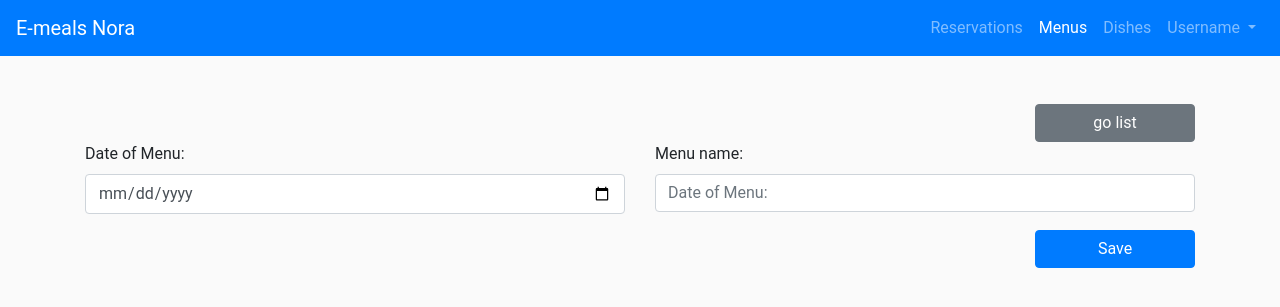
After one commit to dongraft/e-meals, a Django app: page /menus/create/ in a window 1280 px wide. The commit adds this page. Shown: the top 307 px of the page. Run offline with Django 3.2, Linux system fonts and the light colour scheme; some libraries are stand-ins or nearby versions.

Commit message:
Urls and views are defined for menu generation, and an initial view is added for the selection of dishes for a respective menu

```diff
--- a/emeals/urls.py
+++ b/emeals/urls.py
@@ -16,4 +16,6 @@ urlpatterns = [
 
     path('dishes/', include(('dishes.urls', 'dishes'), namespace='dishes')),
 
+    path('menus/', include(('menus.urls', 'menus'), namespace='menus')),
+
 ] + static(settings.MEDIA_URL, document_root=settings.MEDIA_ROOT)
--- /dev/null
+++ b/menus/forms.py
@@ -0,0 +1,22 @@
+"""Menu forms."""
+
+import datetime
+
+# Django
+from django import forms
+
+
+class MenuForm(forms.Form):
+    """Menu Form."""
+
+    date = forms.DateField(
+        label='Date of Menu:',
+        initial=datetime.date.today,
+        required=True
+    )
+    name = forms.CharField(
+        label='Monday day menu!',
+        max_length=150,
+        min_length=4,
+        required=True
+    )
--- /dev/null
+++ b/menus/urls.py
@@ -0,0 +1,25 @@
+"""Menus URLs."""
+
+# Django
+from django.urls import path
+
+# View
+from menus import views as menu_views
+
+urlpatterns = [
+    path(
+        route='',
+        view=menu_views.list_view,
+        name='menu_list'
+    ),
+    path(
+        route='create/',
+        view=menu_views.create_view,
+        name='menu_create'
+    ),
+    path(
+        route='<int:menu_id>/dishes/add/',
+        view=menu_views.add_dishes_view,
+        name='menu_add_dishes'
+    )
+]
--- a/menus/views.py
+++ b/menus/views.py
@@ -1,3 +1,60 @@
+"""Menus views."""
+
+# Django
+from django.http import HttpResponseRedirect
 from django.shortcuts import render
+from django.urls import reverse
 
-# Create your views here.
+# Models
+from menus.models import Menu, MenuDishes
+from dishes.models import Dishe
+
+# Forms
+from .forms import MenuForm
+
+
+def list_view(request):
+    """Get a list of menus."""
+
+    menus = Menu.objects.all()
+
+    return render(request, 'menus/list.html', context={
+        'menus': menus
+    })
+
+
+def create_view(request):
+    """Create a new menu."""
+
+    form = MenuForm()
+    if request.method == 'POST':
+        form = MenuForm(request.POST)
+        if form.is_valid():
+            new_dishe = Menu(**form.cleaned_data)
+            new_dishe.save()
+            return HttpResponseRedirect(reverse('menus:menu_add_dishes', args=(new_dishe.id,)))
+
+    return render(request, 'menus/create.html', context={
+        'form': form
+    })
+
+
+def add_dishes_view(request, menu_id):
+    """Add a new dishe on menu."""
+
+    menu = Menu.objects.get(pk=menu_id)
+    dishes = Dishe.objects.all()
+
+    if request.method == 'POST':
+        dishes_list = request.POST.getlist('dishes_list')
+        for dishe_id in dishes_list:
+            dishe = Dishe.objects.get(pk=dishe_id)
+            menu_dishes = MenuDishes(menu=menu, dishe=dishe)
+            menu_dishes.save()
+
+        return HttpResponseRedirect(reverse('menus:menu_list'))
+
+    return render(request, 'menus/add_dishes.html', context={
+        'menu': menu,
+        'dishes': dishes
+    })
--- /dev/null
+++ b/templates/menus/create.html
@@ -0,0 +1,49 @@
+{% extends "base.html" %}
+{% block head_content %}
+	<title>Menus | EMeals</title>
+{% endblock %}
+{% block container %}
+<div class="row">
+	<div class="col-lg-2 ml-auto">
+		<a href="{% url 'menus:menu_list' %}" class="btn btn-secondary btn-block">go list</a>
+	</div>
+	<div class="col-lg-12">
+		<form method="POST" action="{% url 'menus:menu_create' %}">
+			{% csrf_token %}
+			<div class="row">
+				<div class="col-lg-6">
+					<div class="form-group">
+						<label for="dateMenu">{{ form.date.label }}</label>
+						<input type="date" name="date"
+							class="form-control {% if form.date.errors %}is-invalid{% endif %}"
+							id="date-menu"
+							placeholder="Enter a date"
+                               value="{% if form.date.value is not None %}{{ form.date.value }}{% endif %}">
+						<div class="invalid-feedback">
+							{% for error in form.date.errors %}
+								{{ error }}
+							{% endfor %}
+						</div>
+					</div>
+				</div>
+				<div class="col-lg-6">
+					<div class="form-group">
+						<label for="menuName">Menu name:</label>
+						<input type="text" class="form-control {% if form.name.errors %}is-invalid{% endif %}"
+                               id="menu-name" placeholder="{{ form.date.label }}"
+                               value="{% if form.name.value is not None %}{{ form.name.value }}{% endif %}" name="name">
+						<div class="invalid-feedback">
+							{% for error in form.name.errors %}
+								{{ error }}
+							{% endfor %}
+						</div>
+					</div>
+				</div>
+				<div class="col-lg-2 ml-auto">
+			    	<button type="submit" class="btn btn-block btn-primary">Save</button>
+			    </div>
+			</div>
+		</form>
+	</div>
+</div>
+{% endblock %}
--- a/templates/nav.html
+++ b/templates/nav.html
@@ -11,7 +11,7 @@
                     <span class="sr-only">(current)</span></a>
             </li>
             <li class="nav-item">
-                <a class="nav-link {% if request.resolver_match.app_name == 'menus' %}active{% endif %}" href="#">Menus</a>
+                <a class="nav-link {% if request.resolver_match.app_name == 'menus' %}active{% endif %}" href="{% url 'menus:menu_list' %}">Menus</a>
             </li>
             <li class="nav-item {% if request.resolver_match.app_name == 'dishes' %}active{% endif %}">
                 <a class="nav-link" href="{% url 'dishes:dishe_list' %}">Dishes</a>
```
Also changed, not shown: templates/menus/add_dishes.html (added, +35 -0 lines), templates/menus/list.html (added, +40 -0 lines).
